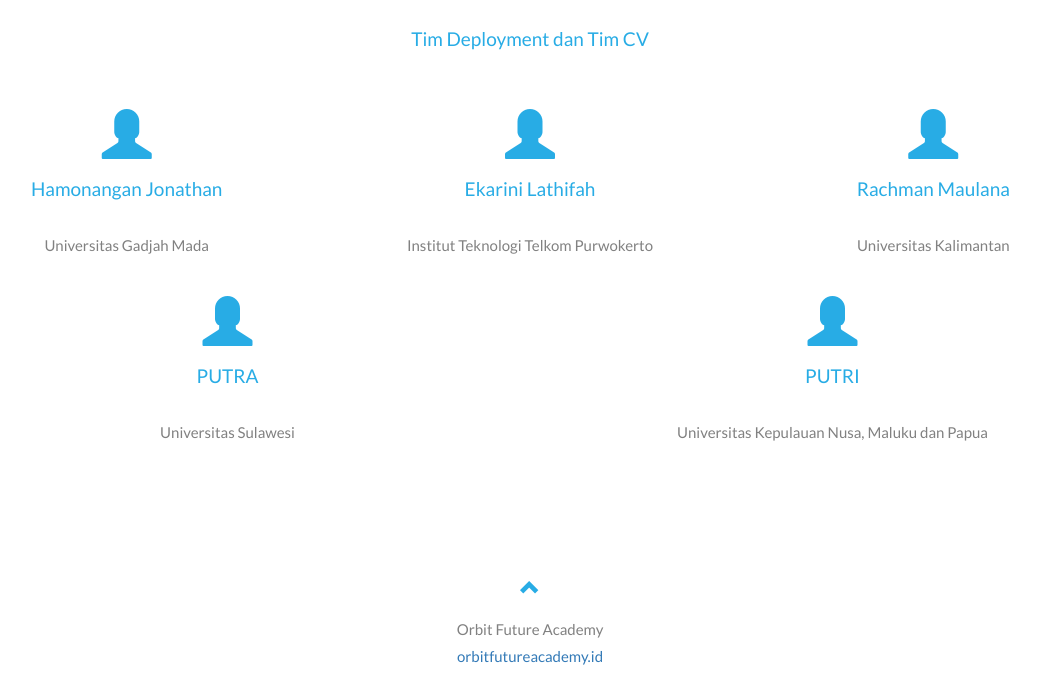
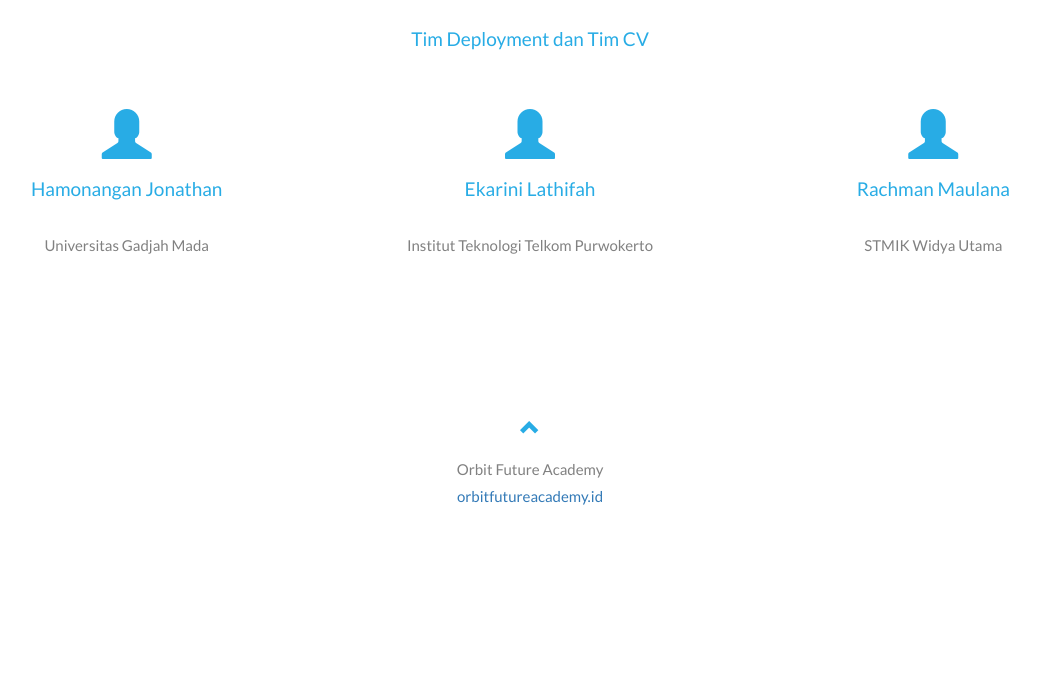
Before and after one commit to monangchoz/uprak-cv-orbit, a Flask app: page / in a window 1280 px wide. Shown: the part 1271-1967 px from the top of the page, without its empty margins (110-1150 px from the left). After the commit the page ends 1776 px from the top, so only its background shows below. Run offline with Flask 3, Linux system fonts and the light colour scheme.

Commit message:
Update index.html
 Ganti nama univ dan hapus baris kedua anggota

```diff
--- a/app/templates/index.html
+++ b/app/templates/index.html
@@ -138,22 +138,10 @@
 			<div class="col-sm-4">
 				<span class="glyphicon glyphicon-user logo-small"></span>
 				<h4>Rachman Maulana</h4>
-				<p>Universitas Kalimantan</p>
+				<p>STMIK Widya Utama</p>
 			</div>
 		</div>
 	    <br>
-	    <div class="row slideanim">
-			<div class="col-sm-6">
-				<span class="glyphicon glyphicon-user logo-small"></span>
-				<h4>PUTRA</h4>
-				<p>Universitas Sulawesi</p>
-			</div>
-			<div class="col-sm-6">
-				<span class="glyphicon glyphicon-user logo-small"></span>
-				<h4>PUTRI</h4>
-				<p>Universitas Kepulauan Nusa, Maluku dan Papua</p>
-			</div>
-	    </div>
 	</div>
 
 	<!-- Footer -->
```
